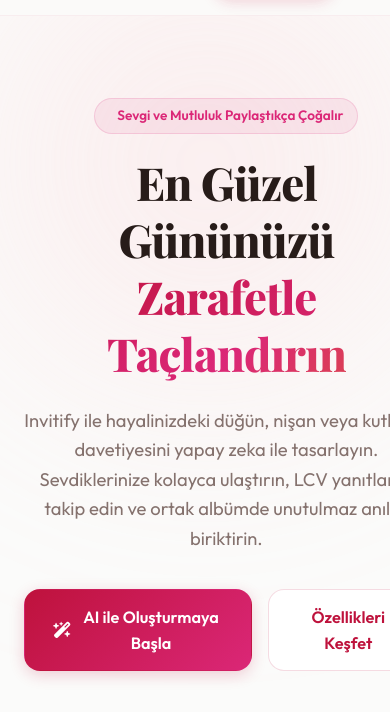
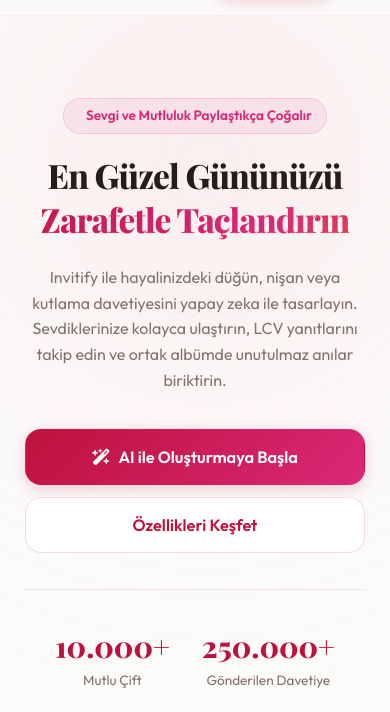
Before and after one commit to busenursahin/davetiye-tanitim, a plain HTML site: page index.html in a window 390 px wide. Shown: the part 62-774 px from the top of the page. Drawn offline with nearby package versions, Linux system fonts and the light colour scheme; some icons are missing; a web font is replaced by a local one.

Commit message:
Optimize hero text sizes and stack CTA buttons vertically on mobile devices to prevent overflow and right-side clipping

```diff
--- a/style.css
+++ b/style.css
@@ -1923,6 +1923,36 @@
         display: flex;
     }
 
+    .hero-content h1 {
+        font-size: 2.1rem;
+        line-height: 1.3;
+        word-wrap: break-word;
+    }
+
+    .hero-lead {
+        font-size: 1rem;
+        padding: 0 8px;
+    }
+
+    .hero-cta {
+        flex-direction: column;
+        align-items: stretch;
+        width: 100%;
+        max-width: 340px;
+        margin: 0 auto 36px auto;
+        gap: 12px;
+    }
+
+    .hero-cta .btn {
+        width: 100%;
+    }
+
+    .hero-stats {
+        flex-wrap: wrap;
+        justify-content: center;
+        gap: 24px 32px;
+    }
+
     .features-grid {
         grid-template-columns: 1fr;
     }
```
